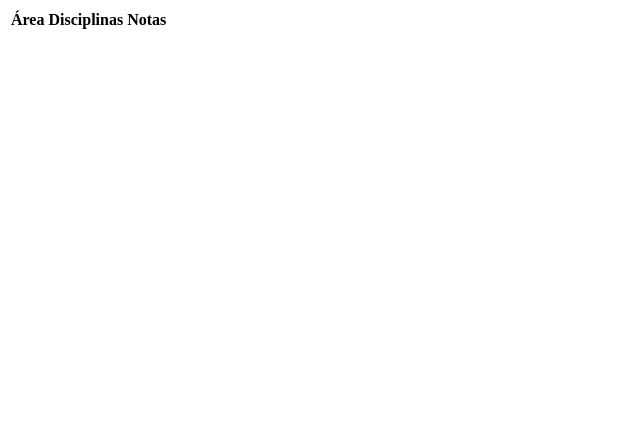
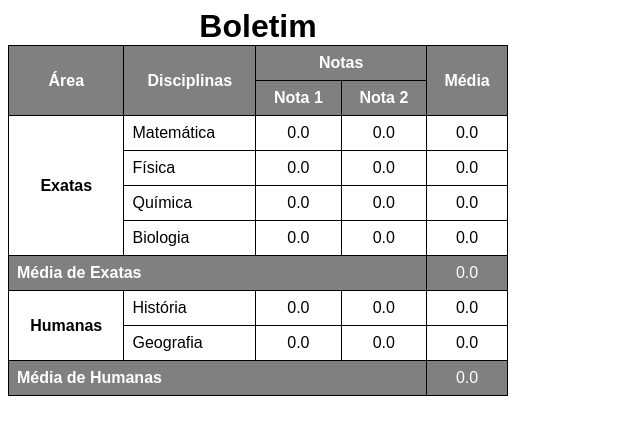
Before and after one commit to CMTrzaskos/html-css, a plain HTML site: page Desafios/desafio014/tabela.html in a window 1280 px wide. Shown: the whole page, without its empty margins (0-640 px from the left). Drawn offline with Linux system fonts and the light colour scheme.

Commit message:
desafio014

```diff
--- a/Desafios/desafio014/tabela.html
+++ b/Desafios/desafio014/tabela.html
@@ -4,14 +4,99 @@
     <meta charset="UTF-8">
     <meta name="viewport" content="width=device-width, initial-scale=1.0">
     <title>Tabela</title>
+    <style>
+        table{
+            border-collapse: collapse;
+            font-family: Arial, Helvetica, sans-serif;
+            text-align: center;
+            width: 500px;
+        }
+        th, td{
+            border: 1px solid black;
+            padding: 8px;
+        }
+        caption{
+            font-size: 2em;
+            font-weight: bolder
+        }
+        thead{
+            background-color: gray;
+            color: white;
+        }
+        .media{
+            background-color: gray;
+            color: white;
+            text-align: left;
+        }
+        .materia{
+            text-align: left;
+        }
+        .num{
+            text-align: center;
+        }
+    </style>
 </head>
 <body>
     <table>
-        <caption>
-            <th>Área</th>
-            <th>Disciplinas</th>
-            <th>Notas</th>
-        </caption>
+        <caption>Boletim</caption>
+            <thead>
+                <tr>
+                    <th rowspan="2">Área</th>
+                    <th rowspan="2">Disciplinas</th>
+                    <th colspan="2" scope="colgroup">Notas</th>
+                    <th rowspan="2">Média</th>
+                </tr>
+                <tr>
+                    <th>Nota 1</th>
+                    <th>Nota 2</th>
+                </tr>
+            </thead>
+            <tbody>
+                <tr>
+                    <th rowspan="4" scope="rowgroup">Exatas</th>
+                    <td class="materia">Matemática</td>
+                    <td>0.0</td>
+                    <td>0.0</td>
+                    <td>0.0</td>
+                </tr>
+                    <td class="materia">Física</td>
+                    <td>0.0</td>
+                    <td>0.0</td>
+                    <td>0.0</td>
+                <tr>
+                    <td class="materia">Química</td>
+                    <td>0.0</td>
+                    <td>0.0</td>
+                    <td>0.0</td>
+                </tr>
+                <tr>
+                    <td class="materia">Biologia</td>
+                    <td>0.0</td>
+                    <td>0.0</td>
+                    <td>0.0</td>
+                </tr>
+                <tr class="media">
+                    <th colspan="4">Média de Exatas</th>
+                    <td class="num">0.0</td>
+                </tr>
+                <tr>
+                    <th rowspan="2" scope="rowgroup">Humanas</th>
+                    <td class="materia">História</td>
+                    <td>0.0</td>
+                    <td>0.0</td>
+                    <td>0.0</td>
+                </tr>
+                <tr>
+                    <td class="materia">Geografia</td>
+                    <td>0.0</td>
+                    <td>0.0</td>
+                    <td>0.0</td>
+                </tr>
+                <tr class="media">
+                    <th colspan="4">Média de Humanas</th>
+                    <td class="num">0.0</td>
+                </tr>
+            </tbody>
     </table>
 </body>
 </html>
```
